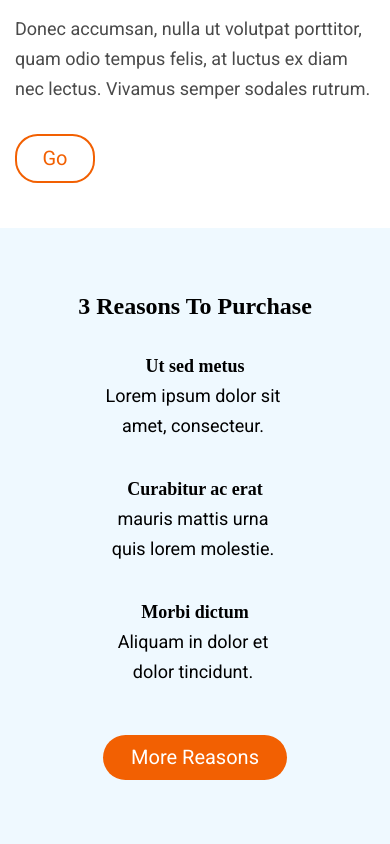
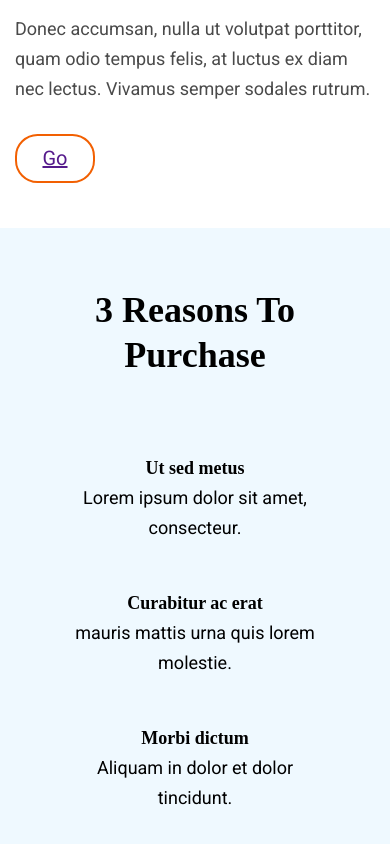
Before and after one commit to irisparedes/f-m1-evaluacion-final-irisparedes, a website: page docs/index.html in a window 390 px wide. Shown: the part 1040-1884 px from the top of the page. Drawn offline with nearby package versions, Linux system fonts and the light colour scheme; files that its build step writes are made by us from their sources.

Commit message:
fix Reasons and Looking version tablet and desktop

```diff
--- a/_src/assets/scss/main.scss
+++ b/_src/assets/scss/main.scss
@@ -179,11 +179,8 @@ body {
 	display: flex;
 	justify-content: center;
 	cursor: pointer;
-
-}
-.looking__buttom .buttom {
-
 	color: #f26002;
+	text-decoration: none;
 	text-align: center;
 	font-family: Roboto;
 	font-size: 20px;
@@ -199,21 +196,45 @@ body {
 
 
 //Main reasons
-.reasons__container {
+.reasons {
 	display: flex;
 	flex-direction: column;
 	justify-content: center;
 	align-items: center;
 	padding: 0 15px;
-	height: 624px;
 	background: #eff9ff;
+	@media all and (min-width: 768px) {
+		padding: 0 39px;
+	}
+	@media all and (min-width: 1200px) {
+		padding: 0 85px;
+	}
 }
 
-.reasons__title .title {
-	margin-top: 30px;
+.reasons__title {
+	font-family: RobotoSlab;
+  font-size: 24px;
+  font-weight: bold;
+  line-height: 1.25;
+  text-align: center;
+  color: #000000;
+	margin-top: 0px;
+	padding-top: 30px;
+	text-align: center;
 	margin-bottom: 0;
+	@media all and (min-width: 768px) {
+		font-size: 26px;
+		line-height: 1.73;
+		margin-bottom: 45px;
+	}
+	@media all and (min-width: 1200px) {
+		font-size: 32px;
+		line-height: 1.41;
+		padding-top: 60px;
+
 }
-.reasons__container .subtitle {
+}
+/*.reasons__container .subtitle {
 	margin-top: 30px;
 	margin-bottom: 0;
 }
@@ -225,89 +246,139 @@ body {
 }
 .reasons__buttom .buttom {
 	padding-bottom: 38px;
+}*/
+.reasons__container {
+	box-sizing: border-box;
+	margin: 0 55px;
+	display: flex;
+	flex-direction: column;
+	justify-content: center;
+	align-content: center;
+	@media all and (min-width: 768px) {
+		//display: 100vh;
+		display: grid;
+		grid-template-columns: repeat(3, 1fr);
+		grid-template-rows: 1fr 1fr;
+		grid-gap: 27px;
+		margin: 0;
+		//grid-template-areas: "reasons__title" "reasons__subtitle1" "reasons__subtitle2" "reasons__subtitle3" "reasons__buttom" "reasons__buttom";
+	}
+	@media all and (min-width: 1200px) {
+		grid-gap: 26px;
+	}
 }
-@media all and (min-width: 768px) {
-	.reasons__container {
-	display: 100vh;
-	display: grid;
-	grid-template-columns: 3fr 3fr 3fr;
-	grid-template-rows: 20% 60% 20%;
-	grid-template-areas: "reasons__title" "reasons__subtitle1" "reasons__subtitle2" "reasons__subtitle3" "reasons__buttom" "reasons__buttom";
 
 
-.reasons__title {
-	grid-column: 1/4;
-}
 
-.reasons__buttom {
-	grid-column: 1/4;
-	margin: auto;
-
-}
-}
-}
-
-.reasons__container p {
-	width: 180px;
-	height: 63px;
+.reasons__container .text {
+	//width: 180px;
+	//height: 63px;
 	text-align: center;
 	font-family: Roboto;
 	font-size: 18px;
 	line-height: 1.67;
 	text-align: center;
 	color:#000000;
+	margin: 0;
+	@media all and (min-width: 768px) {
+		font-size: 20px;
+		margin-top: 0;
+	}
 }
 .reasons__container .subtitle {
 	text-align: center;
-	width: 184px;
-	height: 30px;
+	//width: 184px;
+	//height: 30px;
 	font-family: RobotoSlab;
 	font-size: 18px;
 	font-weight: bold;
 	line-height: 1.67;
 	text-align: center;
 	color: #000000;
+	margin-top: 45px;
+	margin-bottom: 0;
+	@media all and (min-width: 768px) {
+		margin-top: 0;
+		margin-bottom: 14px;
+		font-size: 24px;
+  	line-height: 1.25;
+	}
 }
-.reasons__title .title {
+/*.reasons__title //{
 	//width: 290px;
 	//height: 30px;
+	margin-top: 0;
+	padding-top: 30px;
 	font-family: RobotoSlab;
 	font-size: 24px;
 	font-weight: bold;
 	line-height: 1.25;
 	text-align: center;
 	color: #000000;
-}
+	@media all and (min-width: 768px) {
+
+	}
+	@media all and (min-width: 1200px) {
+
+	}
+}*/
 
 .reasons__buttom {
 	height: 45px;
 	width: 184px;
 	border-radius: 22.5px;
 	background-color: #f26002;
-	margin-bottom: 38px;
+	margin-bottom: 60px;
+	margin-top: 45px;
 	text-align: center;
 	display: flex;
 	justify-content: center;
 	cursor: pointer;
-}
-.buttom  {
-	height: 45px;
-	width: 184px;
 	color: #ffffff;
 	font-family: Roboto;
 	text-decoration: none;
 	font-size: 20px;
 	font-weight: 500;
 	line-height: 2.25;
-	border-radius: 22.5px;
+	align-self: center;
+
 	transition: background-color linear .7s, box-shadow ease .7s;
 	&:hover {
 		background-color: #304268;
 		box-shadow: 0px 5px 10px rgba(black, .5);
-    }
+		}
+		@media all and (min-width: 768px) {
+			margin: 30px auto 60px;
+			width: 210px;
+			grid-column: 2/3;
+			grid-row: 2/3;
+		}
+		@media all and (min-width: 1200px) {
+			width: 255px;
+		}
 }
+.reasons__subtitle {
+	margin-bottom: 45px;
+	@media all and (min-width:768px) {
+		width: 212px;
+		margin: 0 auto;
+	}
+}
+@media all and (min-width: 768px) {
+	.reasons__subtitle1 {
+			grid-column: 1/2;
+			grid-row: 1/2;
+	}
+	.reasons__subtitle2 {
+			grid-column: 2/3;
+			grid-row: 1/2;
 
-
+	}
+	.reasons__subtitle3 {
+			grid-column: 3/4;
+			grid-row: 1/2;
+	}
+}
 
 //Footer
 .footer__container__button {
```
Also changed, not shown: _src/templates/partials/_looking.html (+3 -3 lines), _src/templates/partials/_reasons.html (+7 -6 lines).
